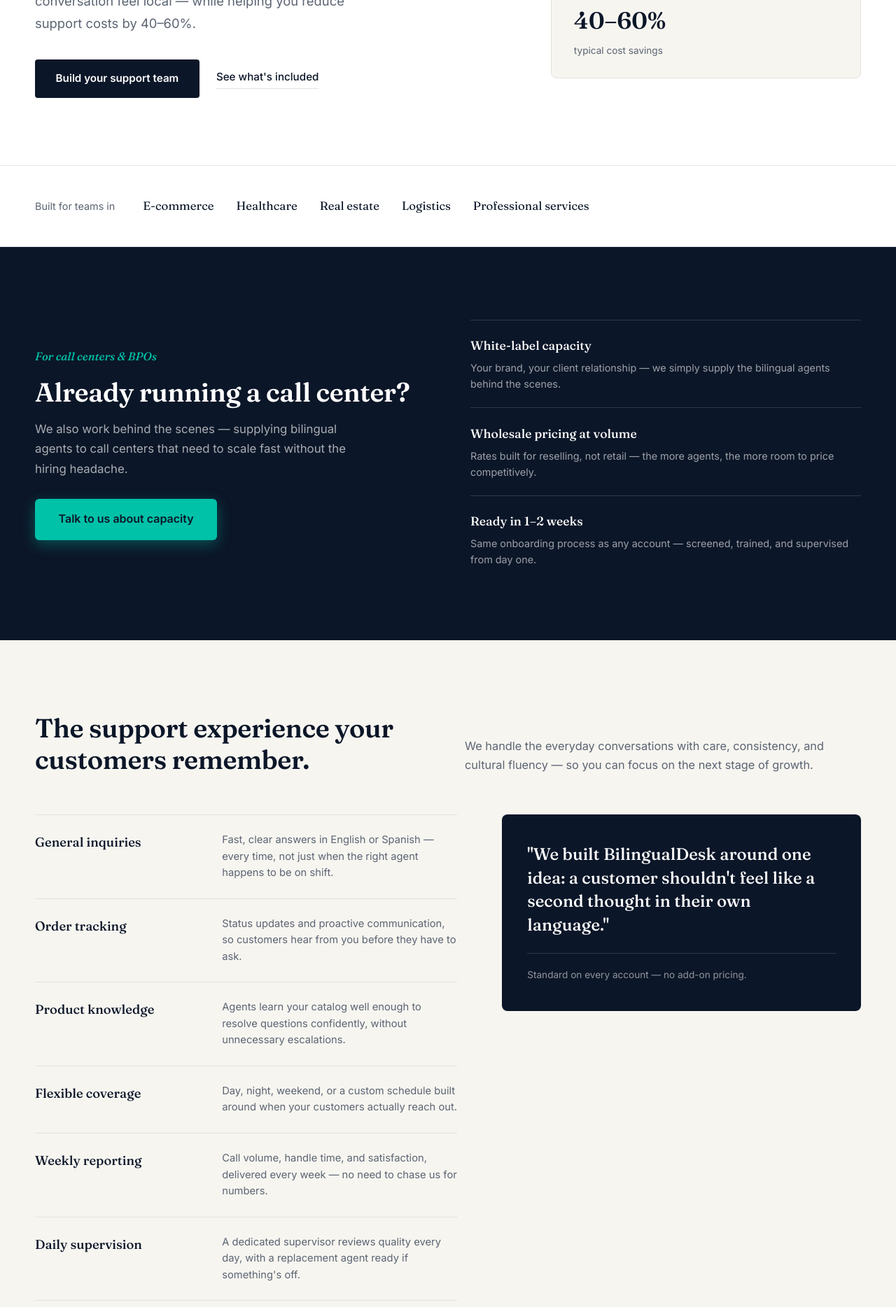
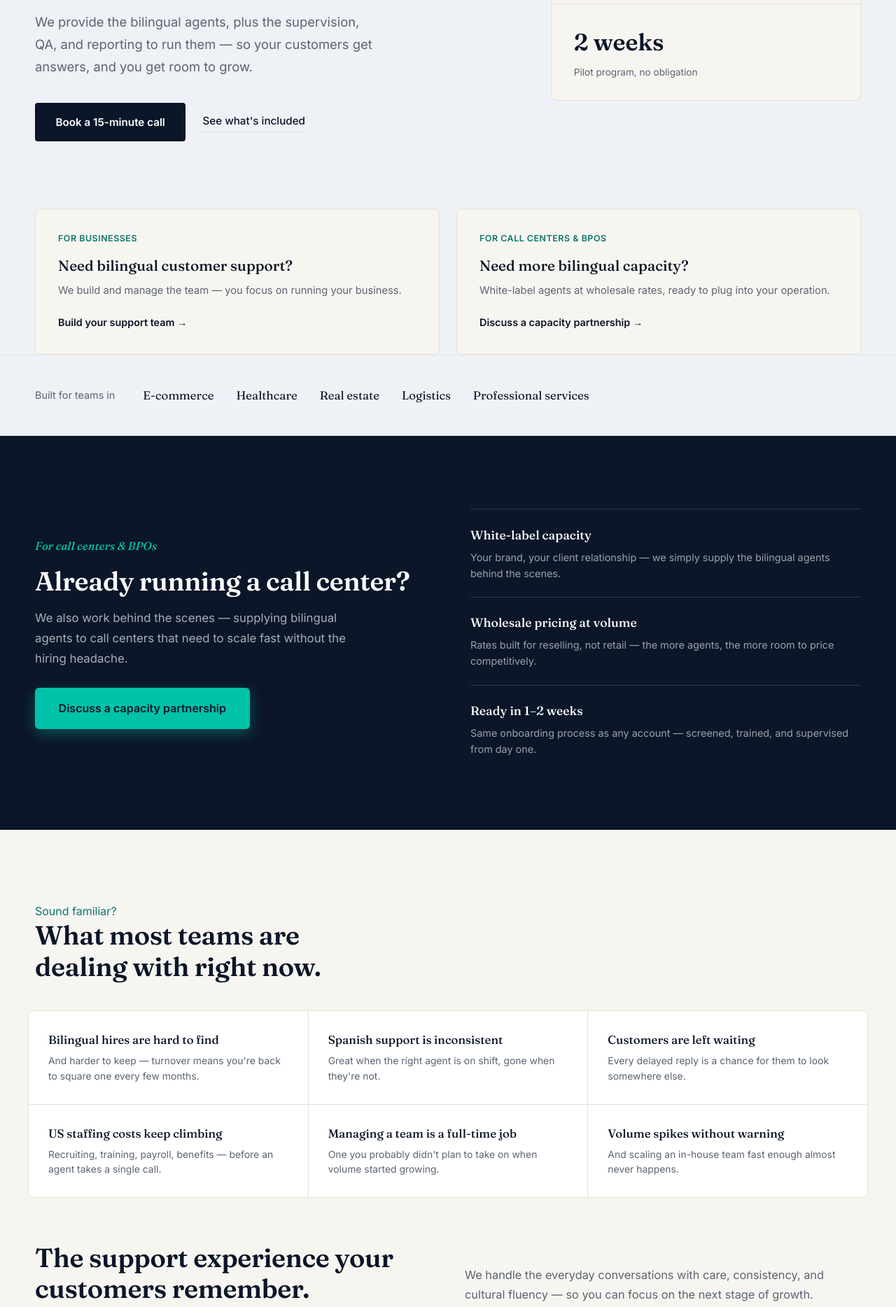
Before and after one commit to Aderlin26/bilingualdesk, a plain HTML site: page index.html in a window 1280 px wide. Shown: the part 488-2356 px from the top of the page at 70% size. Drawn offline with Linux system fonts and the light colour scheme.

Commit message:
Update index.html 6

```diff
--- a/index.html
+++ b/index.html
@@ -17,6 +17,7 @@
 --amber:#C6822A;
 --amber-soft:#FBF0DF;
 --paper:#FFFFFF;
+--bg:#EEF1F5;
 --sand:#F7F5F0;
 --mist:#F0F4FF;
 --gray:#5B6472;
@@ -25,7 +26,7 @@
 }
 *{margin:0;padding:0;box-sizing:border-box}
 html{scroll-behavior:smooth}
-body{font-family:'Inter',sans-serif;color:var(--ink);background:var(--paper);overflow-x:hidden;font-size:16px;line-height:1.6}
+body{font-family:'Inter',sans-serif;color:var(--ink);background:var(--bg);overflow-x:hidden;font-size:16px;line-height:1.6}
 .serif{font-family:'Fraunces',serif}
 ::selection{background:var(--amber-soft);color:var(--navy)}
 
@@ -100,6 +101,28 @@ h2.title{font-family:'Fraunces',serif;font-weight:600;font-size:2.35rem;line-hei
 .feat-panel-meta{font-size:0.85rem;color:rgba(255,255,255,0.55);border-top:1px solid rgba(255,255,255,0.15);padding-top:1.25rem}
 
 /* ---- PROCESS (legitimate sequence — numbered) ---- */
+.compare-table{width:100%;border-collapse:collapse;margin:2.5rem 0 3.5rem;background:var(--paper);border:1px solid var(--rule-cool);border-radius:8px;overflow:hidden}
+.compare-table th{text-align:left;font-family:'Inter',sans-serif;font-size:0.8rem;color:var(--gray);font-weight:600;padding:1rem 1.5rem;background:var(--sand)}
+.compare-table th.mid{text-align:center}
+.compare-table td{padding:0.9rem 1.5rem;border-top:1px solid var(--rule-cool);font-size:0.9rem;color:var(--ink)}
+.compare-table td.mid{text-align:center}
+.compare-table td.no{color:#B0AFA8}
+.compare-table td.yes{color:var(--teal-deep);font-weight:600}
+.compare-table tr:first-child td{border-top:1px solid var(--rule-cool)}
+.compare-table td:first-child{font-weight:500;color:var(--navy)}
+.problem-wrap{background:var(--paper);padding:5rem 2.5rem 2rem}
+.problem-inner{max-width:1180px;margin:0 auto}
+.problem-grid{display:grid;grid-template-columns:repeat(3,1fr);gap:1px;background:var(--rule);border:1px solid var(--rule);border-radius:8px;overflow:hidden;margin-top:2.5rem}
+.problem-item{background:var(--paper);padding:1.75rem}
+.problem-item h4{font-family:'Fraunces',serif;font-weight:500;font-size:1.05rem;color:var(--navy);margin-bottom:0.4rem}
+.problem-item p{font-size:0.87rem;color:var(--gray);line-height:1.55}
+.paths-inner{max-width:1180px;margin:0 auto;display:grid;grid-template-columns:1fr 1fr;gap:1.5rem}
+.path-card{display:block;background:var(--sand);border:1px solid var(--rule);border-radius:8px;padding:2rem;text-decoration:none;transition:border-color .2s,transform .2s}
+.path-card:hover{border-color:var(--teal);transform:translateY(-2px)}
+.path-tag{font-size:0.78rem;font-weight:700;color:var(--teal-deep);text-transform:uppercase;letter-spacing:0.04em;margin-bottom:0.75rem}
+.path-card h3{font-family:'Fraunces',serif;font-weight:500;font-size:1.3rem;color:var(--navy);margin-bottom:0.5rem}
+.path-card p{color:var(--gray);font-size:0.92rem;line-height:1.6;margin-bottom:1.25rem}
+.path-cta{color:var(--navy);font-weight:600;font-size:0.9rem}
 .cc-wrap{background:var(--navy);color:var(--paper)}
 .cc-inner{max-width:1180px;margin:0 auto;display:grid;grid-template-columns:1fr 1fr;gap:4rem;align-items:center}
 .cc-inner .title{color:var(--paper)}
@@ -158,6 +181,7 @@ footer p{font-size:0.82rem;color:var(--gray)}
 footer em{font-style:italic;color:var(--teal-deep)}
 
 @media(max-width:860px){
+.paths-inner{grid-template-columns:1fr}
 .hero-inner{grid-template-columns:1fr}
 .hero h1{font-size:2.5rem}
 .head-row{grid-template-columns:1fr}
@@ -185,7 +209,7 @@ footer em{font-style:italic;color:var(--teal-deep)}
 <a href="#how">Process</a>
 <a href="#pricing">Pricing</a>
 <a href="#faq">FAQ</a>
-<a href="#contact" class="nav-cta">Talk to us</a>
+<a href="#contact" class="nav-cta">Book a call</a>
 </div>
 </nav>
 
@@ -193,10 +217,10 @@ footer em{font-style:italic;color:var(--teal-deep)}
 <div class="hero-inner">
 <div>
 <div class="kicker"><span class="kicker-dot"></span>Now accepting new partners</div>
-<h1>Support that speaks your customer's language.</h1>
-<p class="hero-sub">Native Spanish-English agents who make every conversation feel local — while helping you reduce support costs by 40–60%.</p>
+<h1>A managed bilingual support team, built around how you already operate.</h1>
+<p class="hero-sub">We provide the bilingual agents, plus the supervision, QA, and reporting to run them — so your customers get answers, and you get room to grow.</p>
 <div class="hero-actions">
-<a href="#contact" class="btn-primary">Build your support team</a>
+<a href="#contact" class="btn-primary">Book a 15-minute call</a>
 <a href="#service" class="link-arrow">See what's included</a>
 </div>
 </div>
@@ -210,12 +234,29 @@ footer em{font-style:italic;color:var(--teal-deep)}
 <div class="fact-lbl">agent replacement</div>
 </div>
 <div class="hero-fact">
-<div class="fact-num">40–60%</div>
-<div class="fact-lbl">typical cost savings</div>
+<div class="fact-num">2 weeks</div>
+<div class="fact-lbl">Pilot program, no obligation</div>
 </div>
 </div>
 </div>
 </section>
+
+<div class="paths-wrap">
+<div class="paths-inner">
+<a href="#service" class="path-card">
+<div class="path-tag">For businesses</div>
+<h3>Need bilingual customer support?</h3>
+<p>We build and manage the team — you focus on running your business.</p>
+<span class="path-cta">Build your support team →</span>
+</a>
+<a href="#callcenters" class="path-card">
+<div class="path-tag">For call centers &amp; BPOs</div>
+<h3>Need more bilingual capacity?</h3>
+<p>White-label agents at wholesale rates, ready to plug into your operation.</p>
+<span class="path-cta">Discuss a capacity partnership →</span>
+</a>
+</div>
+</div>
 
 <div class="industries">
 <div class="industries-inner">
@@ -230,13 +271,14 @@ footer em{font-style:italic;color:var(--teal-deep)}
 </div>
 </div>
 
-<div class="wrap cc-wrap">
+
+<div class="wrap cc-wrap" id="callcenters">
 <div class="cc-inner">
 <div>
 <div class="cc-tag">For call centers & BPOs</div>
 <h2 class="title">Already running a call center?</h2>
 <p class="lead">We also work behind the scenes — supplying bilingual agents to call centers that need to scale fast without the hiring headache.</p>
-<a href="#contact" class="btn-teal">Talk to us about capacity</a>
+<a href="#contact" class="btn-teal">Discuss a capacity partnership</a>
 </div>
 <div class="cc-points">
 <div class="cc-point">
@@ -256,7 +298,37 @@ footer em{font-style:italic;color:var(--teal-deep)}
 </div>
 
 <div class="wrap features" id="service">
-<div class="inner">
+<div class="problem-inner" style="margin-bottom:2rem">
+<div class="section-eyebrow" style="color:var(--teal-deep)">Sound familiar?</div>
+<h2 class="title" style="max-width:20ch">What most teams are dealing with right now.</h2>
+</div>
+<div class="problem-grid">
+<div class="problem-item">
+<h4>Bilingual hires are hard to find</h4>
+<p>And harder to keep — turnover means you're back to square one every few months.</p>
+</div>
+<div class="problem-item">
+<h4>Spanish support is inconsistent</h4>
+<p>Great when the right agent is on shift, gone when they're not.</p>
+</div>
+<div class="problem-item">
+<h4>Customers are left waiting</h4>
+<p>Every delayed reply is a chance for them to look somewhere else.</p>
+</div>
+<div class="problem-item">
+<h4>US staffing costs keep climbing</h4>
+<p>Recruiting, training, payroll, benefits — before an agent takes a single call.</p>
+</div>
+<div class="problem-item">
+<h4>Managing a team is a full-time job</h4>
+<p>One you probably didn't plan to take on when volume started growing.</p>
+</div>
+<div class="problem-item">
+<h4>Volume spikes without warning</h4>
+<p>And scaling an in-house team fast enough almost never happens.</p>
+</div>
+</div>
+<div class="inner" style="padding-top:4rem">
 <div class="head-row">
 <h2 class="title">The support experience your customers remember.</h2>
 <p class="head-note">We handle the everyday conversations with care, consistency, and cultural fluency — so you can focus on the next stage of growth.</p>
@@ -289,7 +361,7 @@ footer em{font-style:italic;color:var(--teal-deep)}
 </div>
 </div>
 <div class="feat-panel">
-<p class="serif">"We built BilingualDesk around one idea: a customer shouldn't feel like a second thought in their own language."</p>
+<p class="serif">"The difference isn't just that our agents speak Spanish. It's that every account comes with management, QA, and reporting built in — you're not just renting a voice, you're outsourcing the whole operation."</p>
 <div class="feat-panel-meta">Standard on every account — no add-on pricing.</div>
 </div>
 </div>
@@ -333,6 +405,20 @@ footer em{font-style:italic;color:var(--teal-deep)}
 
 <div class="wrap" id="pricing" style="background:var(--mist)">
 <div class="inner">
+<div class="head-row" style="margin-bottom:0">
+<h2 class="title">What you stop managing yourself.</h2>
+<p class="head-note">Every one of these is either fully handled by us, or something you'd otherwise be building in-house.</p>
+</div>
+<table class="compare-table">
+<tr><th>Responsibility</th><th class="mid">In-house team</th><th class="mid">BilingualDesk</th></tr>
+<tr><td>Recruiting &amp; hiring</td><td class="mid no">You</td><td class="mid yes">Included</td></tr>
+<tr><td>Training &amp; onboarding</td><td class="mid no">You</td><td class="mid yes">Included</td></tr>
+<tr><td>Payroll &amp; benefits</td><td class="mid no">You</td><td class="mid yes">Included</td></tr>
+<tr><td>Daily supervision &amp; QA</td><td class="mid no">You</td><td class="mid yes">Included</td></tr>
+<tr><td>Scheduling &amp; coverage</td><td class="mid no">You</td><td class="mid yes">Included</td></tr>
+<tr><td>Performance reporting</td><td class="mid no">You</td><td class="mid yes">Included</td></tr>
+<tr><td>Replacing underperformers</td><td class="mid no">You</td><td class="mid yes">24–48 hrs</td></tr>
+</table>
 <div class="head-row" style="margin-bottom:2.5rem">
 <h2 class="title">A team shaped around your needs.</h2>
 <p class="head-note">There's no one-size-fits-all support operation — tell us what good looks like, and we'll build the coverage to match.</p>
@@ -347,7 +433,7 @@ footer em{font-style:italic;color:var(--teal-deep)}
 <div class="def-item"><dt>Pilot program</dt><dd>Available</dd></div>
 </dl>
 </div>
-<a href="#contact" class="btn-teal" style="text-align:center">Contact us</a>
+<a href="#contact" class="btn-teal" style="text-align:center">Book a discovery call</a>
 </div>
 </div>
 </div>
```
